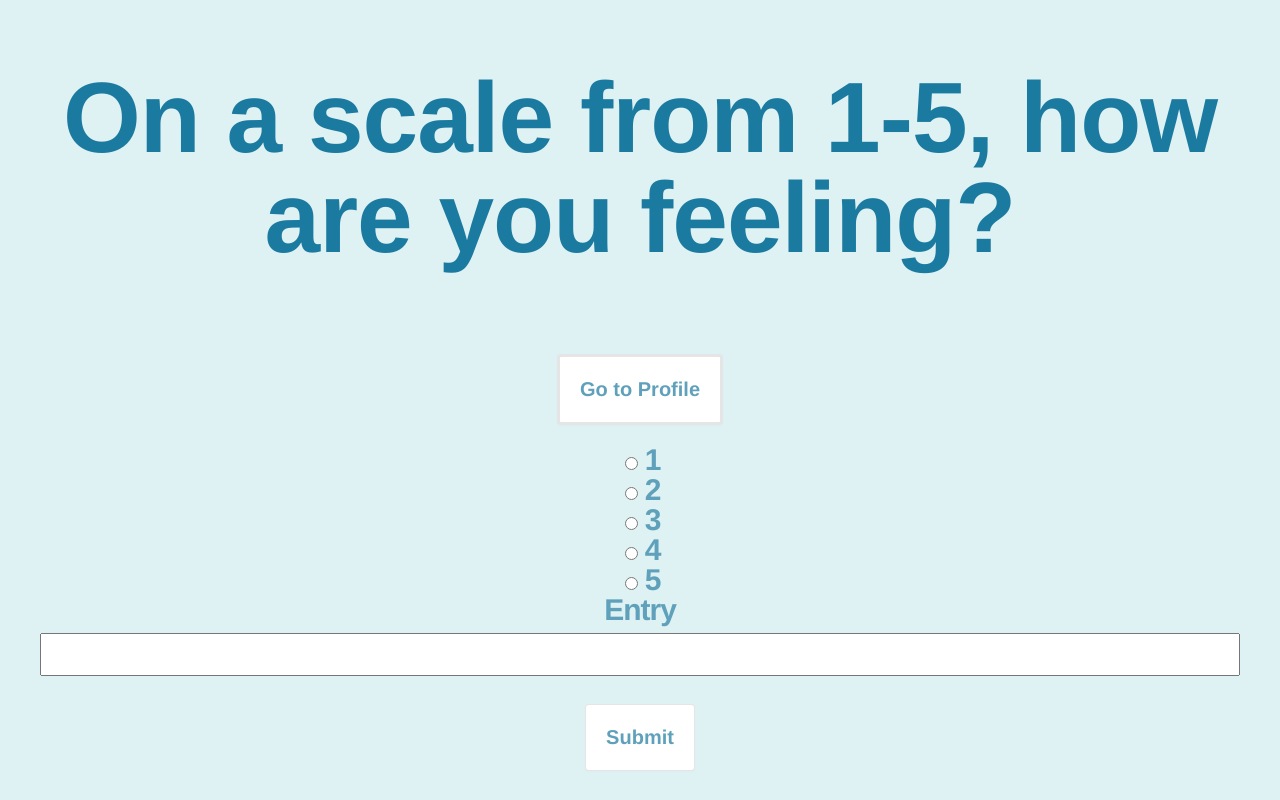
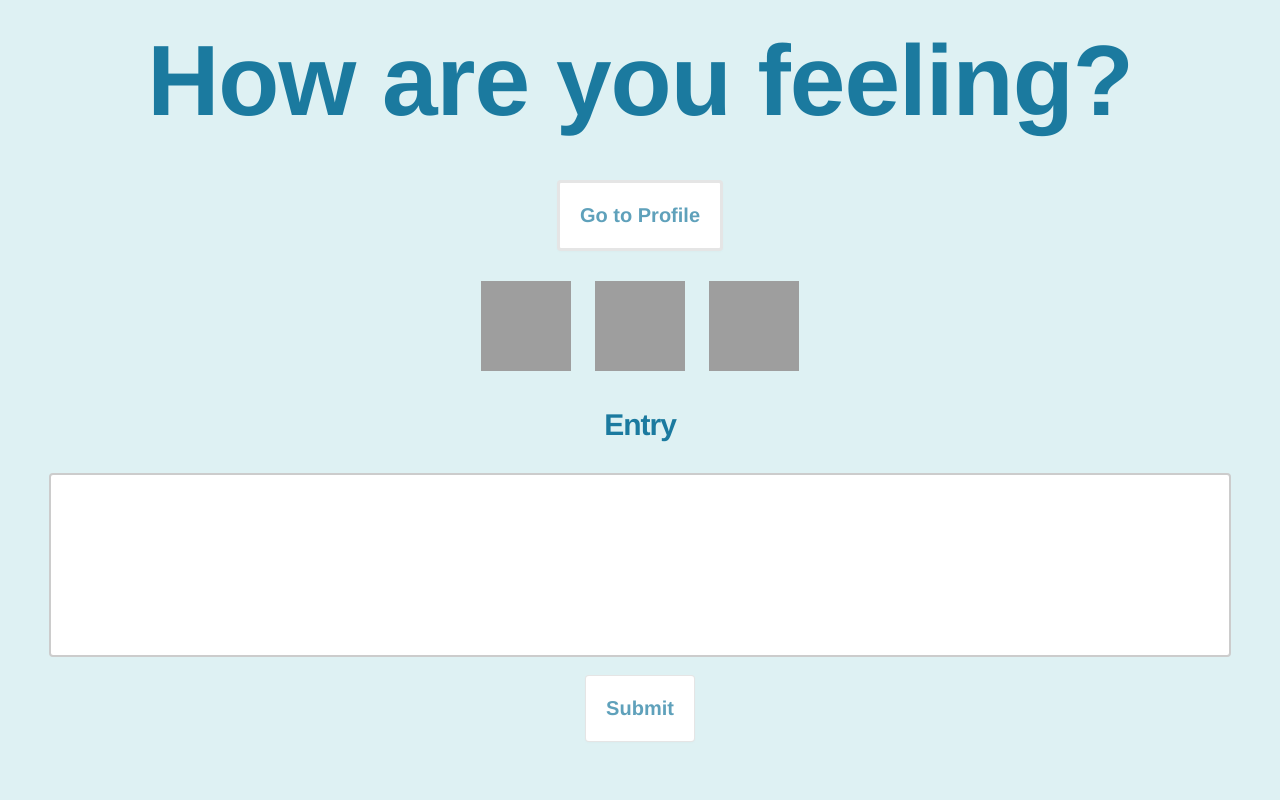
Before and after one commit to comp426-2022-spring/a99-ogma, a website: page public/new_entry.html in a window 1280 px wide. Drawn offline with Linux system fonts and the light colour scheme; grey boxes are pictures that could not be loaded.

Commit message:
rating system

```diff
--- a/index.js
+++ b/index.js
@@ -237,3 +237,9 @@ app.use(function(req, res){
 	res.json({"message":"Endpoint not found. (404)"});
     res.status(404);
 })
+
+//Radio button image meanings
+const INPUTS = document.querySelectorAll('#smileys input');
+const updateValue = e => document.querySelector('#result').innerHTML = e.target.value;
+
+INPUTS.forEach(el => el.addEventListener('click', e => updateValue(e)));
--- a/public/new_entry.html
+++ b/public/new_entry.html
@@ -9,31 +9,13 @@
   <title>New journal entry</title>
 </head>
     <div style = "text-align: center;">
-    <h1 id="fake">On a scale from 1-5, how are you feeling?</h1>
+    <h1 id="fake">How are you feeling?</h1>
 </html>
 
 <div class="w3-bar">
     <button onclick= "location.href = 'profile.html';" id="finishButton" class="float-left submit-button" >Go to Profile</button>
 </div>
 <!--
-<div class="w3-show-inline-block">
-    <div class="w3-bar">
-        <button class="w3-btn w3-black"><span style='font-size:50px;'>&#128578;</span>
-        <button class="w3-btn w3-black"><span style='font-size:50px;'>&#128578;</span>
-        <button class="w3-btn w3-black"><span style='font-size:50px;'>&#128578;</span>
-        <button class="w3-btn w3-black"><span style='font-size:50px;'>&#128578;</span>
-        <button class="w3-btn w3-black"><span style='font-size:50px;'>&#128578;</span>
-    </div>
-</div>
-<p id="name"></p>
-<form>
-    <h2>Type your journal entry below:</h2>
-    <textarea id="journal" style="width: 757px; height: 170px" rows="10" cols="80"></textarea>
-</form>
-<div class="w3-bar">
-    <button onclick= "location.href = 'welcome_back.html';" id="finishButton" class="float-left submit-button" >Finish</button>
-</div> -->
-
 <div class="w3-show-inline-block">
     <form action="http://localhost:5555/app/new_entry/" method="post">
         <input type="radio" id="r1" name="rating" value="1">
@@ -53,4 +35,16 @@
         <input type="submit" value="Submit" >
     </form>
 </div>
+-->
+<div class="w3-show-inline-block">
+    <form action="http://localhost:5555/app/new_entry/" method="post">
+        <input type="radio" name="smiley" value="sad" class="sad">
+        <input type="radio" name="smiley" value="neutral" class="neutral">
+        <input type="radio" name="smiley" value="happy" class="happy" checked="checked">
+        <h2>Entry</h2>
+        <input type="text" name="entry" id="entry">
+        <input type="submit" value="Submit" >
+    </form>
+</div>
+
 </html>
--- a/public/resources.html
+++ b/public/resources.html
@@ -1,8 +1,14 @@
 <!DOCTYPE html>
 <html>
+    <link rel="stylesheet" href="style.css">
 <body>
 
-<h1>Here are some resources for you:</h1>
+<h4>Here are some resources for you:</h4>
+
+<div style="text-align: center;">
+    <h2>National Suicide Prevention Hotline Number</h2>
+    <h3>1-800-273-TALK (8255)</h3>
+</div>
 
 <p><a href="https://www.mentalhealth.gov/">1. The government official page for mental health</a></p>
 <p><a href="https://caps.unc.edu/">2. UNC's counseling and psychological services</a></p>
@@ -10,7 +16,7 @@
 <p><a href="https://suicidepreventionlifeline.org/">4. The national suicide prevention lifeline</a></p>
 <p><a href="https://www.med.unc.edu/wellness/community-resources/">5. A compilation of UNC's mental health & wellness resources </a></p>
 
-<div class="w3-bar">
+<div class="w3-bar" style="text-align: center;">
     <button onclick= "location.href = 'https://suicidepreventionlifeline.org/chat/';" id="lifelineChat" class="float-left submit-button" >National Suicide Prevention Lifeline Chat</button>
 </div>
 
--- a/public/style.css
+++ b/public/style.css
@@ -1,11 +1,3 @@
-/* div.hidden {
-    display: none;
-  }
-
-  div.active {
-    border: 5px solid red;
-  } */
-
   .w3-theme-l5 {color:#000 !important; background-color:#f8fcfe !important}
   .w3-theme-l4 {color:#000 !important; background-color:#e7f5fb !important}
   .w3-theme-l3 {color:#000 !important; background-color:#d0ecf7 !important}
@@ -29,7 +21,7 @@
   .w3-hover-text-theme:hover {color:#87ceeb !important}
   .w3-hover-border-theme:hover {border-color:#87ceeb !important}
 
-  h1 { color: #111; font-family: 'Helvetica Neue', sans-serif; font-size: 100px; font-weight: bold; letter-spacing: -1px; line-height: 1; text-align: center; }
+  h1 { color: #111; font-family: 'Helvetica Neue', sans-serif; font-size: 100px; font-weight: bold; letter-spacing: -1px; line-height: 1; text-align: center; margin: 30px}
 
   body {
     background-color: rgb(222, 241, 243);
@@ -88,7 +80,7 @@ input[type=submit] {
   font-weight: 600;
   justify-content: center;
   line-height: 1.25;
-  margin: 20px;
+  margin: 10px;
   min-height: 3rem;
   padding: 20px 20px;
   position: relative;
@@ -102,11 +94,11 @@ input[type=submit] {
   color: #5fa1bb;
 }
 
-textarea {
-  width: 100%;
+input[name=entry] {
+  width: 90%;
   height: 150px;
-  padding: 12px 20px;
-  box-sizing: border-box;
+  padding: 15px 20px;
+  box-sizing: content-box;
   border: 2px solid #ccc;
   border-radius: 4px;
   background-color: #FFFFFF;
@@ -117,3 +109,58 @@ textarea {
 h2 {
   color: #1b7a9f; font-family: 'Helvetica Neue', sans-serif; font-size: 30px; font-weight: bold; letter-spacing: -1px; line-height: 1; text-align: center;
 }
+
+h3 {
+  color: #5fa1bb; font-family: 'Helvetica Neue', sans-serif; font-size: 50px; font-weight: bold; letter-spacing: -1px; line-height: 1; text-align: center;
+}
+
+h4 {
+  color: #1b7a9f; font-family: 'Helvetica Neue', sans-serif; font-size: 50px; font-weight: bold; letter-spacing: -1px; line-height: 1; text-align: center;
+}
+
+p {
+  color: #1b7a9f; font-family: 'Helvetica Neue', sans-serif; font-size: 20px; font-weight: bold; letter-spacing: -1px; line-height: 1; text-align: center;
+}
+
+
+input[type="radio"] {
+-webkit-appearance: none;
+width: 90px;
+height: 90px;
+border: none;
+cursor: pointer;
+transition: border .2s ease;
+filter: grayscale(100%);
+margin: 10px 10px;
+transition: all .2s ease;
+}
+
+.hover, .checked {
+  filter:	grayscale(0);
+}
+
+:focus {
+  outline: 0;
+}
+
+.happy {
+  background: url('https://res.cloudinary.com/turdlife/image/upload/v1492864443/happy_ampvnc.svg') center;
+  background-size: cover;
+}
+
+.neutral {
+  background: url('https://res.cloudinary.com/turdlife/image/upload/v1492864443/neutral_t3q8hz.svg') center;
+  background-size: cover;
+}
+.sad {
+  background: url('https://res.cloudinary.com/turdlife/image/upload/v1492864443/sad_bj1tuj.svg') center;
+  background-size: cover;
+}
+
+.mtt {
+position: fixed;
+bottom: 10px;
+right: 20px;
+color: #999;
+text-decoration: none;
+}
```
Also changed, not shown: 1 other file.
